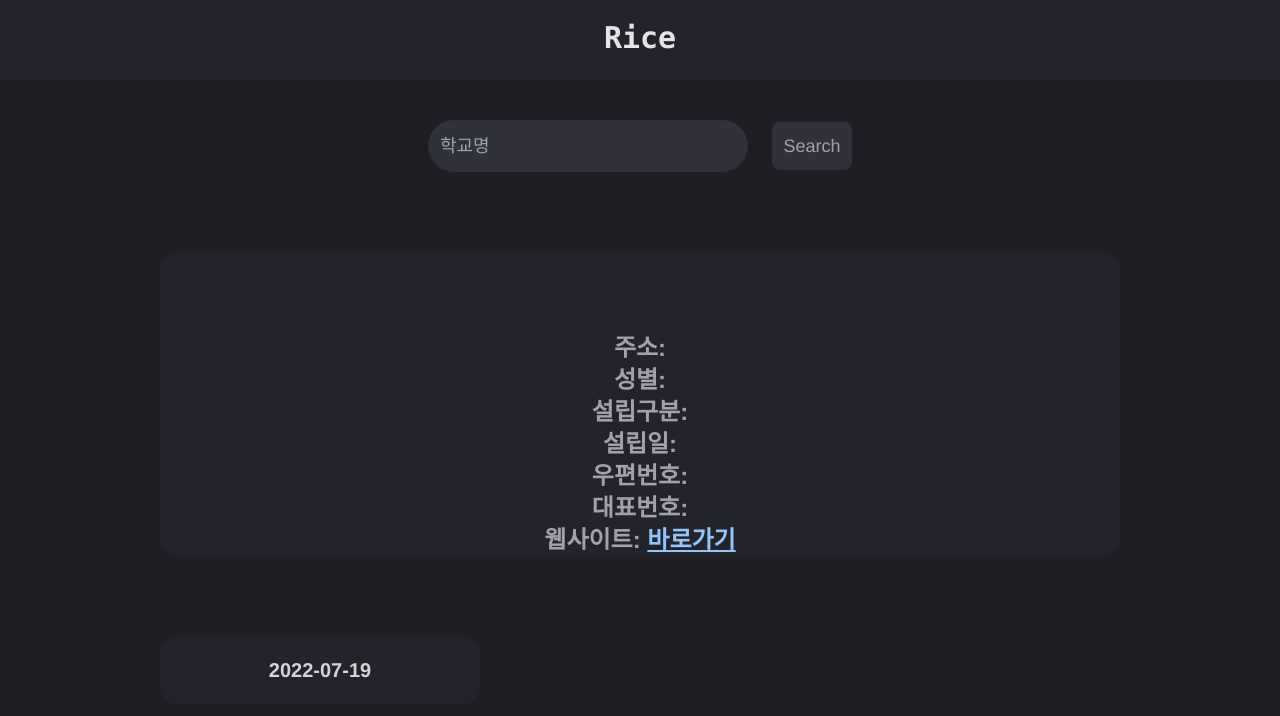
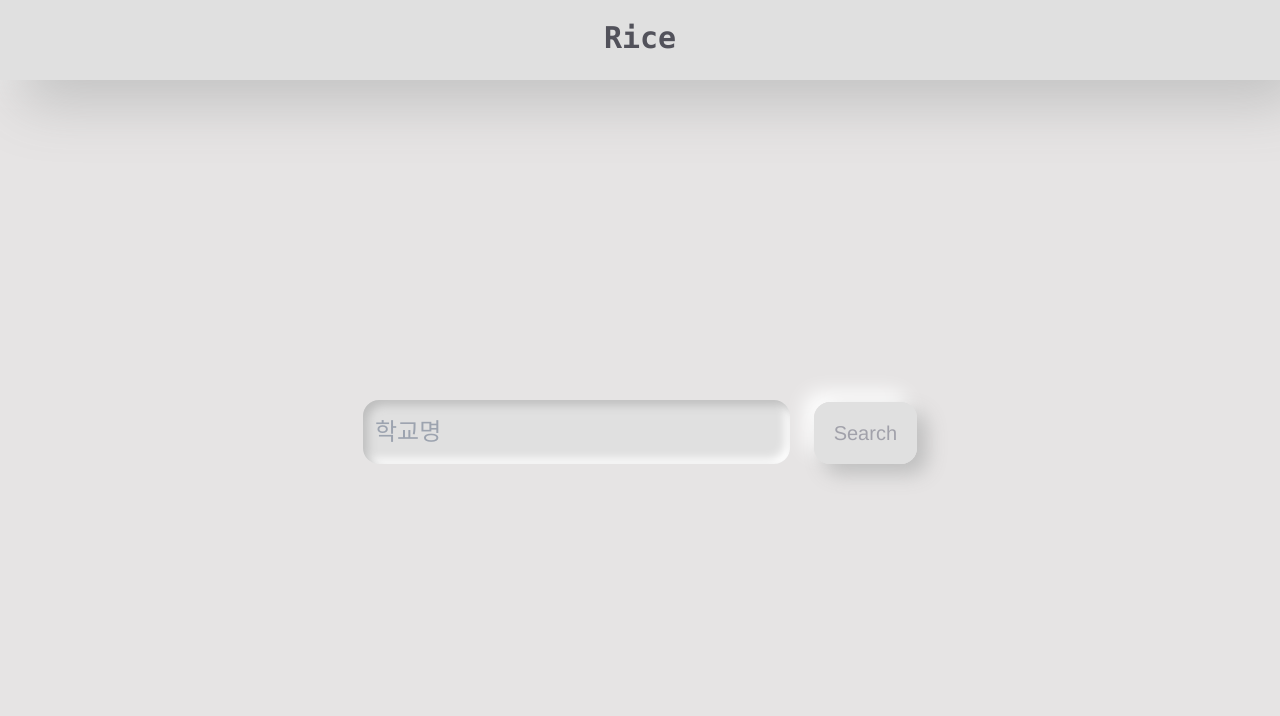
Before and after one commit to dyacode2022/Rice, a Vue app: page / in a window 1280 px wide. Shown: the top 716 px of the page. Built offline with nearby package versions, Linux system fonts and the light colour scheme.

Commit message:
neumorphism design

```diff
--- a/index.html
+++ b/index.html
@@ -6,7 +6,7 @@
     <meta name="viewport" content="width=device-width, initial-scale=1.0" />
     <title>Vite App</title>
   </head>
-  <body style="background: rgb(30, 30, 37); margin: 0; padding: 0;">
+  <body style="background: #e6e4e4; margin: 0; padding: 0;">
     <div id="app"></div>
     <script type="module" src="/src/main.js"></script>
   </body>
--- a/package.json
+++ b/package.json
@@ -10,7 +10,8 @@
   "dependencies": {
     "axios": "^0.27.2",
     "fetch": "^1.1.0",
-    "vue": "^3.2.25"
+    "vue": "^3.2.25",
+    "vue-router": "^4.0.13"
   },
   "devDependencies": {
     "@vitejs/plugin-vue": "^2.3.3",
--- a/src/App.vue
+++ b/src/App.vue
@@ -9,9 +9,11 @@ import Search from './pages/Search.vue'
 <template>
   <Nav />
   <!-- <Search /> -->
-  <Rice />
+
+  <!-- <RouterLink to="/info/포항제철중학교">info</RouterLink> -->
+
+  <RouterView />
 </template>
-
 <style>
 #app {
   font-family: Avenir, Helvetica, Arial, sans-serif;
@@ -20,6 +22,6 @@ import Search from './pages/Search.vue'
   text-align: center;
   /* color: #2c3e50; */
   /* padding: 40px; */
-  /* background: #e3e3e3; */
+  /* background: #e0e0e0; */
 }
 </style>
--- a/src/components/Rice.vue
+++ b/src/components/Rice.vue
@@ -13,9 +13,10 @@
     components: {
       RiceCard
     },
-    data () {
+    data() {
       return {
         school_name: '',
+        _school_name: '',
         school_rice: [],
         school_info: {
           name: '',
@@ -30,6 +31,23 @@
         },
         time: year + '-' + month + '-' + day,
       }
+    },
+    async mounted() {
+      console.log(  )
+      this.school_name = window.sessionStorage.getItem('search')
+      console.log(`session ${this.school_name}`)
+
+
+      const info = (await axios.get(`/info/${this.school_name}`));
+      this.school_info.name = info.data.SCHUL_NM
+      this.school_info.eng = info.data.ENG_SCHUL_NM
+      this.school_info.gender = info.data.COEDU_SC_NM
+      this.school_info.location = info.data.ORG_RDNMA
+      this.school_info.website = info.data.HMPG_ADRES
+      this.school_info.lib = info.data.FOND_SC_NM
+      this.school_info.tel = info.data.ORG_TELNO
+      this.school_info.no = info.data.ORG_RDNZC
+      this.school_info.ymd = info.data.FOND_YMD
     },
     methods: {
       async getSchool () {
@@ -113,33 +131,48 @@
 
   <!-- Search bar -->
   <div class="search">
-    <input v-model="school_name" type="text" class="bg-[#31313C] text-slate-200/75 text-lg rounded-full w-1/4 p-3 mt-10" placeholder="학교명" outline="none"/>
-    <button v-on:click="getSchool()" class="bg-[#31313C] ml-6 text-zinc-400 hover:text-zinc-200 text-lg rounded-lg w-20 h-12">Search</button>
+    <input v-model="school_name" id="entry" type="text" class="bg-[#e0e0e0] text-slate-600 text-lg rounded-2xl shadow-xl w-1/4 h-14 p-3 mt-10" placeholder="학교명" outline="none"/>
+    <button v-on:click="getSchool()" id="entry" class="bg-zinc-200 ml-6 text-zinc-400 hover:text-zinc-500 text-xl rounded-2xl shadow-xl h-14 w-24">Search</button>
+    <!-- <RouterLink class="bg-zinc-200 ml-6 text-zinc-400 hover:text-zinc-500 text-xl rounded-2xl shadow-xl p-5" id="entry" to="/info/포항제철중학교">Search</RouterLink> -->
   </div>
 
   <!-- School Info -->
-  <div class="rounded-2xl shadow-slate-800 bg-[#23232B] w-100 mt-20 lg:ml-40 lg:mr-40 text-zinc-300">
+  <div id="entry" class="rounded-2xl shadow-slate-800 bg-[#e0e0e0] w-100 mt-20 lg:ml-40 lg:mr-40 text-zinc-300">
 
-    <div class="name text-white font-bold text-2xl pt-10 pl-10 pr-10 text-3xl"><a class="underline" href="https://namu.wiki/w/{{ school_info.name }}">{{ school_info.name }}</a></div>
+    <div class="name text-zinc-700 font-bold text-3xl pt-10 pl-10 pr-10 text-3xl"><a class="underline" href="https://namu.wiki/w/{{ school_info.name }}">{{ school_info.name }}</a></div>
     <div class="name text-zinc-500 font-semibold text-2xl pb-10">{{ school_info.eng }}</div>
 
-    <div class="align-left">
-      <div class="name text-zinc-100 font-semibold text-2xl"><span class="text-zinc-400">주소: </span>{{ school_info.location }}</div>
-      <div class="name text-zinc-100 font-semibold text-2xl"><span class="text-zinc-400">성별: </span>{{ school_info.gender }}</div>
-      <div class="name text-zinc-100 font-semibold text-2xl"><span class="text-zinc-400">설립구분: </span>{{ school_info.lib }}</div>
-      <div class="name text-zinc-100 font-semibold text-2xl"><span class="text-zinc-400">설립일: </span>{{ school_info.ymd }}</div>
-      <div class="name text-zinc-100 font-semibold text-2xl"><span class="text-zinc-400">우편번호: </span>{{ school_info.no }}</div>
-      <div class="name text-zinc-100 font-semibold text-2xl"><span class="text-zinc-400">대표번호: </span>{{ school_info.tel }}</div>
-      <div class="name text-zinc-100 font-semibold text-2xl"><span class="text-zinc-400">웹사이트: </span><a class="text-blue-300 underline" href="{{ school_info.website }}">바로가기</a></div>
+    <div class="align-left pb-10">
+      <div class="name text-zinc-700 font-semibold text-2xl"><span class="text-zinc-500">주소: </span>{{ school_info.location }}</div>
+      <div class="name text-zinc-700 font-semibold text-2xl"><span class="text-zinc-500">성별: </span>{{ school_info.gender }}</div>
+      <div class="name text-zinc-700 font-semibold text-2xl"><span class="text-zinc-500">설립구분: </span>{{ school_info.lib }}</div>
+      <div class="name text-zinc-700 font-semibold text-2xl"><span class="text-zinc-500">설립일: </span>{{ school_info.ymd }}</div>
+      <div class="name text-zinc-700 font-semibold text-2xl"><span class="text-zinc-500">우편번호: </span>{{ school_info.no }}</div>
+      <div class="name text-zinc-700 font-semibold text-2xl"><span class="text-zinc-500">대표번호: </span>{{ school_info.tel }}</div>
+      <div class="name text-zinc-700 font-semibold text-2xl"><span class="text-zinc-500">웹사이트: </span><a class="text-blue-400 underline" href="{{ school_info.website }}">바로가기</a></div>
     </div>
   </div>
 
   <!-- Rice Card -->
-  <div class="rounded-2xl shadow-slate-800 bg-[#23232B] w-80 mt-20 ml-40 text-zinc-300">
+  <div class="rounded-2xl shadow-slate-800 bg-[#e0e0e0] w-80 mt-20 ml-40 text-zinc-300">
     <div class="time font-bold text-xl p-5">{{ time }}</div>
     <RiceCard v-for="item in school_rice.length" :rice="school_rice[item-1]" />
   </div>
 </template>
 
 <style scoped>
+
+#entry {
+  background: #e0e0e0;
+  box-shadow:  20px 20px 60px #bebebe,
+              -20px -20px 60px #ffffff;
+}
+
+#under {
+  border-radius: 50px;
+  background: #e0e0e0;
+  box-shadow: inset 20px 20px 60px #bebebe,
+              inset -20px -20px 60px #ffffff;
+}
+
 </style>
--- a/src/components/nav.vue
+++ b/src/components/nav.vue
@@ -8,10 +8,17 @@ export default defineComponent({
 </script>
 
 <template>
-  <nav class="nav fixed h-20 w-full bg-[#23232B] relative divide-y divide-slate-200/25 font-mono">
-    <div class="nav-brand font-bold text-3xl pb-0 p-5 text-zinc-200">Rice</div>
+  <nav id="entry" class="nav fixed h-20 w-full bg-[#e0e0e0] relative divide-y divide-slate-200/25 font-mono shadow-xl">
+    <div class="nav-brand font-bold text-3xl pb-0 p-5 text-zinc-600">Rice</div>
   </nav>
 </template>
 
 <style scoped>
+
+#entry {
+  background: #e0e0e0;
+  box-shadow:  20px 20px 60px #bebebe,
+              -20px -20px 60px #ffffff;
+}
+
 </style>
--- a/src/main.js
+++ b/src/main.js
@@ -1,5 +1,8 @@
 import { createApp } from 'vue'
 import App from './App.vue'
 import "./style.css"
+import router from './router'
 
-createApp(App).mount('#app')
+const app = createApp(App)
+
+app.use(router).mount('#app')
--- a/src/pages/Search.vue
+++ b/src/pages/Search.vue
@@ -9,20 +9,25 @@ export default defineComponent({
       }
     },
     methods: {
-      async getSchool () {
-        console.log(`Getting ${this.school_name}'s value`)
+      async getSearch () {
+        console.log(`Search ${this.school_name}`)
 
-        const info = (await axios.get(`/info/${this.school_name}`));
-        console.log(info.data)
-        this.school_info.name = info.data.SCHUL_NM
-        this.school_info.eng = info.data.ENG_SCHUL_NM
-        this.school_info.gender = info.data.COEDU_SC_NM
-        this.school_info.location = info.data.ORG_RDNMA
-        this.school_info.website = info.data.HMPG_ADRES
-        this.school_info.lib = info.data.FOND_SC_NM
-        this.school_info.tel = info.data.ORG_TELNO
-        this.school_info.no = info.data.ORG_RDNZC
-        this.school_info.ymd = info.data.FOND_YMD
+        window.sessionStorage.setItem('search', this.school_name)
+
+        // const info = (await axios.get(`/info/${this.school_name}`));
+        // console.log(info.data)
+        // this.school_info.name = info.data.SCHUL_NM
+        // this.school_info.eng = info.data.ENG_SCHUL_NM
+        // this.school_info.gender = info.data.COEDU_SC_NM
+        // this.school_info.location = info.data.ORG_RDNMA
+        // this.school_info.website = info.data.HMPG_ADRES
+        // this.school_info.lib = info.data.FOND_SC_NM
+        // this.school_info.tel = info.data.ORG_TELNO
+        // this.school_info.no = info.data.ORG_RDNZC
+        // this.school_info.ymd = info.data.FOND_YMD
+
+        // console.log(window.sessionStorage.getItem('search'))
+
       }
     }
 })
@@ -31,11 +36,25 @@ export default defineComponent({
 
 <template>
     <!-- Search bar -->
-    <div class="search">
-        <input v-model="school_name" type="text" class="bg-[#31313C] text-slate-200/75 text-lg rounded-full w-1/4 p-3 mt-10" placeholder="학교명" outline="none"/>
-        <button v-on:click="getSchool()" class="bg-[#31313C] ml-6 text-zinc-400 hover:text-zinc-200 text-lg rounded-lg w-20 h-12">Search</button>
+    <div class="search relative mt-80">
+        <input v-model="school_name" type="text" id="under" class="bg-[#e0e0e0] text-slate-600 text-2xl rounded-2xl shadow-xl w-1/3 h-16 p-3" placeholder="학교명" outline="none"/>
+        <!-- <button v-on:click="getSearch()" class="bg-[#31313C] ml-6 text-zinc-400 hover:text-zinc-200 text-xl rounded-2xl shadow-xl w-32 h-16">Search</button> -->
+        <RouterLink class="bg-zinc-200 ml-6 text-zinc-400 hover:text-zinc-500 text-xl rounded-2xl shadow-xl p-5" v-on:click="getSearch()" id="entry" to="/school">Search</RouterLink>
     </div>
 </template>
 
 <style scoped>
+
+#entry {
+  background: #e0e0e0;
+  box-shadow:  10px 10px 20px #bebebe,
+              -10px -10px 20px #ffffff;
+}
+
+#under {
+  background: #e0e0e0;
+  box-shadow: inset 5px 5px 10px #bebebe,
+              inset -5px -5px 10px #ffffff;
+}
+
 </style>
--- /dev/null
+++ b/src/router/index.js
@@ -0,0 +1,23 @@
+import { createWebHistory, createRouter } from "vue-router";
+import Search from "../pages/Search.vue";
+import Info from "../components/Rice.vue";
+
+const routes = [
+  {
+    path: "/",
+    name: "Home",
+    component: Search,
+  },
+  {
+    path: "/school",
+    name: "Info",
+    component: Info,
+  },
+];
+
+const router = createRouter({
+  history: createWebHistory(),
+  routes,
+});
+
+export default router;
```
Also changed, not shown: 1 other file (tests, documents, lock files or other folders).
